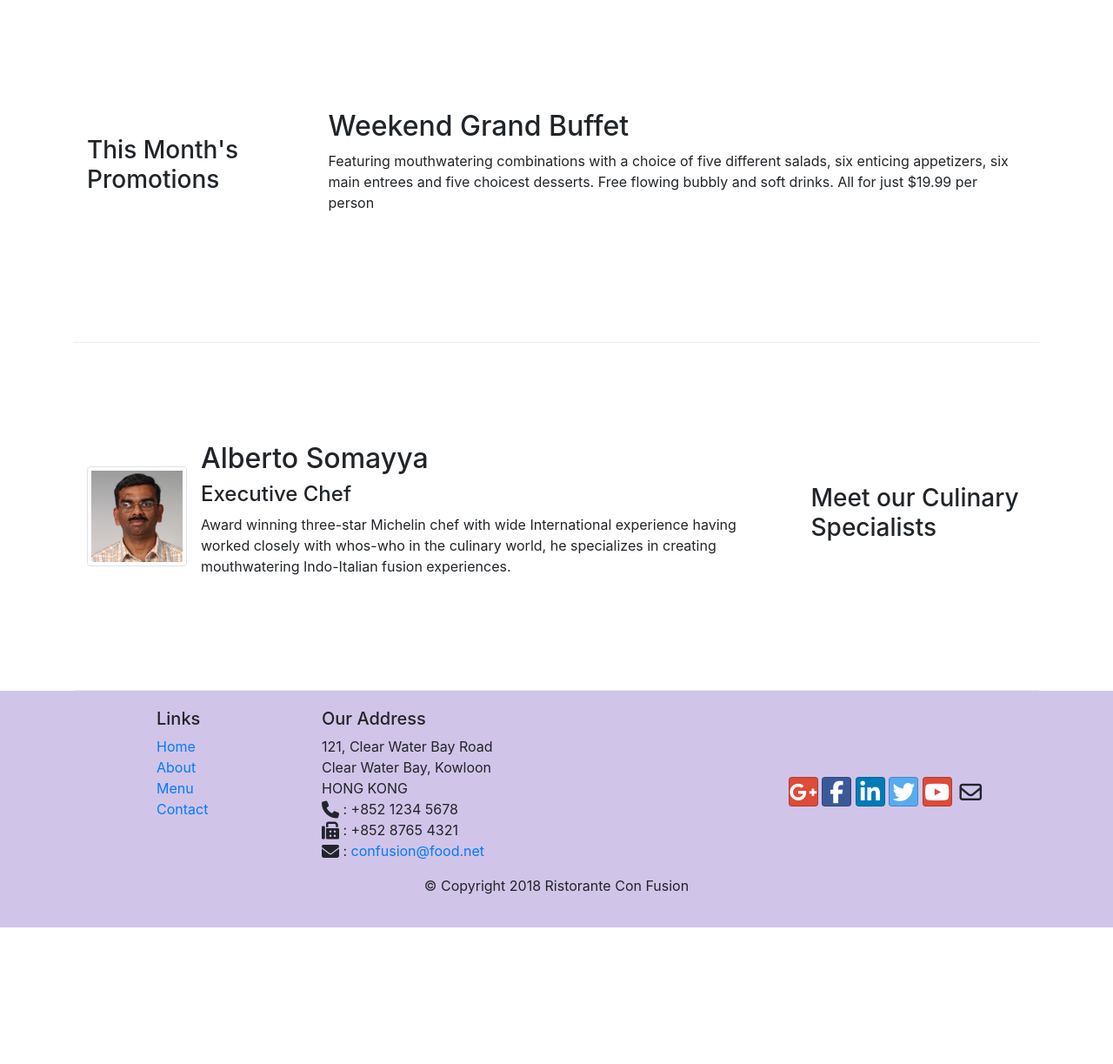
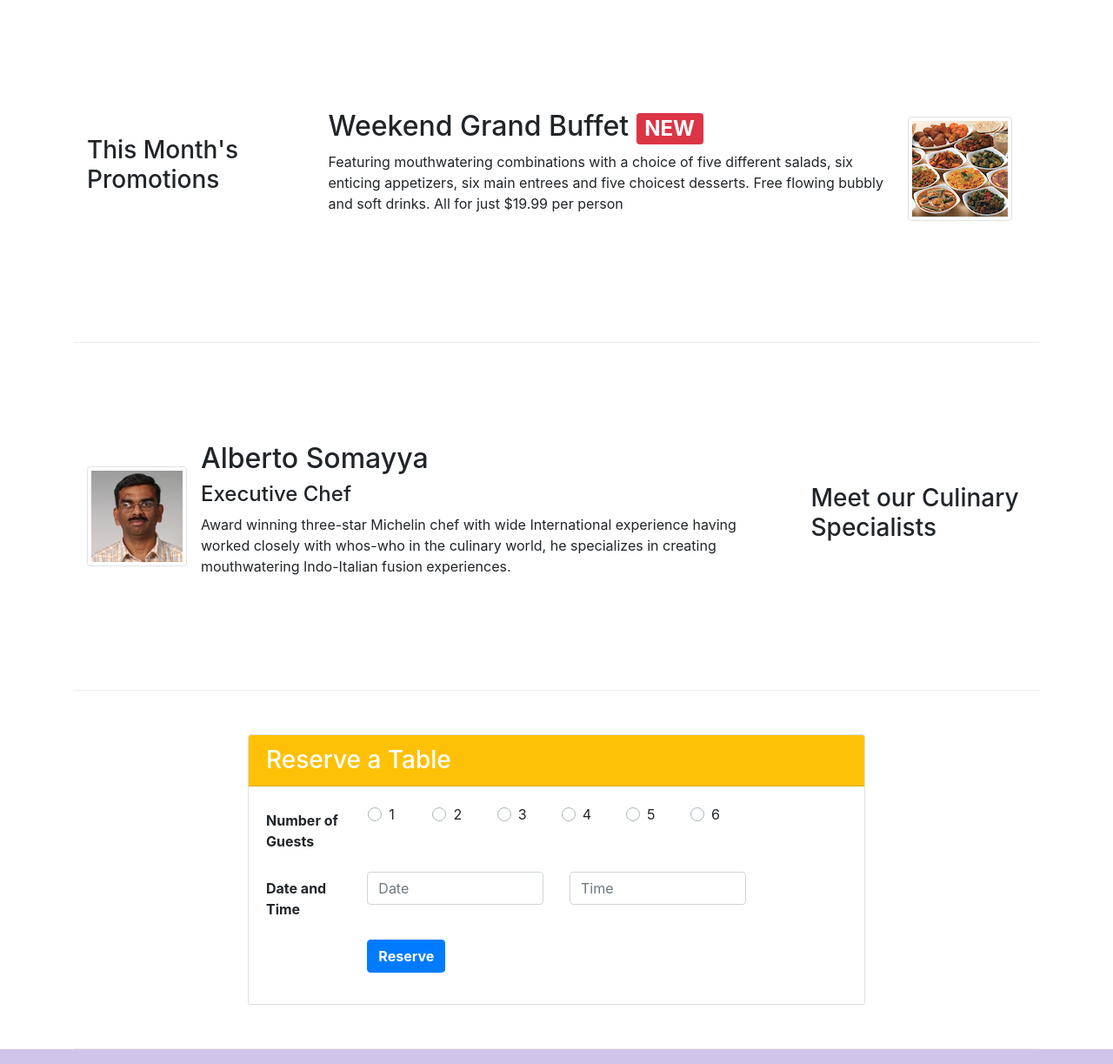
Before and after one commit to premnathkulal1/Courcera_Bootstrap_Cource_2, a plain HTML site: page index.html in a window 1280 px wide. Shown: the part 740-1963 px from the top of the page at 87% size. Before the commit the page ends 1806 px from the top, so only its background shows below. Drawn offline with nearby package versions, Linux system fonts and the light colour scheme.

Commit message:
Second Assignmnt with modified index  page

```diff
--- a/index.html
+++ b/index.html
@@ -42,11 +42,14 @@
             <div class="row row-header">
                 <div class="col-12 col-sm-6">
                     <h1>Ristorante con Fusion</h1>
-                    <p>We take inspiration from the World's best cuisines, and create a unique fusion experience. Our lipsmacking creations will tickle your culinary senses!</p>
+                    <p><strong>We take inspiration from the World's best cuisines, and create a unique fusion experience. Our lipsmacking creations will tickle your culinary senses!</strong></p>
                 </div>
-                <div class="col-12 col-sm align-self-center">
+                <div class="col-12 col-sm-3 align-self-center">
 			<img src="img/logo.png" class="img-fluid">
                 </div>
+		<form class="col-12 col-sm-3 form-group my-auto" action="#reserveTabel">
+        		<button type="submit" class="btn btn-warning btn-block btn-lg">Reserve Tabel</button>
+                </form>
             </div>
         </div>
     </header>
@@ -61,7 +64,7 @@
             		<img class="d-flex mr-3 img-thumbnail align-self-center" src="img/uthappizza.png" alt="Uthappizza">
             		<div class="media-body">
 				<h2 class="mt-0">Uthappizza  <span class="badge badge-danger">HOT</span> <span class="badge badge-pill badge-secondary"> $4.99</h2>
-				<p>A unique combination of Indian Uthappam (pancake) and Italian pizza, topped with Cerignola olives, ripe vine cherry tomatoes, Vidalia onion, Guntur chillies and Buffalo Paneer.</p>
+				<p class="d-none d-sm-block">A unique combination of Indian Uthappam (pancake) and Italian pizza, topped with Cerignola olives, ripe vine cherry tomatoes, Vidalia onion, Guntur chillies and Buffalo Paneer.</p>
             		</div>
             	</div>
             </div>
@@ -73,8 +76,13 @@
                 <h3>This Month's Promotions</h3>
             </div>
             <div class="col col-sm col-md">
-                <h2>Weekend Grand Buffet</h2>
-                <p>Featuring mouthwatering combinations with a choice of five different salads, six enticing appetizers, six main entrees and five choicest desserts. Free flowing bubbly and soft drinks. All for just $19.99 per person </p>
+		<div class="media">
+			<div class="media-body">
+				<h2>Weekend Grand Buffet <span class="badge badge-danger">NEW</span></h2>
+				<p class="d-none d-sm-block">Featuring mouthwatering combinations with a choice of five different salads, six enticing appetizers, six main entrees and five choicest desserts. Free flowing bubbly and soft drinks. All for just $19.99 per person </p>
+			</div>
+			<img class="d-flex mr-3 img-thumbnail align-self-center" src="img/buffet.png" alt="Uthappizza">
+		</div>
             </div>
         </div>
 
@@ -88,11 +96,65 @@
             		<div class="media-body">
             		        <h2>Alberto Somayya</h2>
 				<h4>Executive Chef</h4>
-				<p>Award winning three-star Michelin chef with wide International experience having worked closely with whos-who in the culinary world, he specializes in creating mouthwatering Indo-Italian fusion experiences. </p>
+				<p class="d-none d-sm-block">Award winning three-star Michelin chef with wide International experience having worked closely with whos-who in the culinary world, he specializes in creating mouthwatering Indo-Italian fusion experiences. </p>
             		</div>
             	</div>
             </div>
         </div>
+
+	<div class="row row-content justify-content-center" id="reserveTabel">
+		<div class="col col-sm-8">
+		    <div class="card">
+		       <h3 class="card-header bg-warning text-white">Reserve a Table</h3>
+		         <div class="card-body">
+			    <form>
+				 <div class="form-group row">
+					<label for="radio_buttons" class="col-md-2 col-form-label"><strong>Number of Guests</strong></label>
+		        		<div class="ml-3 col-1 col-md-1 custom-control custom-radio">
+					      <input type="radio" id="customRadio1" name="customRadio" class="custom-control-input">
+					      <label class="custom-control-label" for="customRadio1">1</label>
+					</div>
+					<div class="ml-3 col-1 col-md-1 custom-control custom-radio">
+					      <input type="radio" id="customRadio2" name="customRadio" class="custom-control-input">
+					      <label class="custom-control-label" for="customRadio2">2</label>
+					</div>
+					<div class="ml-3 col-1 col-md-1 custom-control custom-radio">
+					      <input type="radio" id="customRadio3" name="customRadio" class="custom-control-input">
+					      <label class="custom-control-label" for="customRadio3">3</label>
+					</div>
+					<div class="ml-3 col-1 col-md-1 custom-control custom-radio">
+					      <input type="radio" id="customRadio4" name="customRadio" class="custom-control-input">
+					      <label class="custom-control-label" for="customRadio4">4</label>
+					</div>
+					<div class="ml-3 col-1 col-md-1 custom-control custom-radio">
+					      <input type="radio" id="customRadio5" name="customRadio" class="custom-control-input">
+					      <label class="custom-control-label" for="customRadio5">5</label>
+					</div>
+					<div class="ml-3 col-1	 col-md-1 custom-control custom-radio">
+					      <input type="radio" id="customRadio6" name="customRadio" class="custom-control-input">
+					      <label class="custom-control-label" for="customRadio6">6</label>
+					</div>
+				 </div>
+				 <div class="form-group row">
+				 	<label for="date_and_Time" class="col-md-2 col-form-label"><strong>Date and Time</strong></label>
+				 	<div class="col-12 col-md-4">
+                				<input type="text" class="form-control" id="date" name="date" placeholder="Date" />
+		        		</div>
+		        		<div class="col-12 col-md-4">
+		        			<input type="text" class="form-control" id="time" name="time" placeholder="Time" />
+		        		</div>
+				 </div>
+				 <div class="form-group row">
+		        		<div class="offset-md-2 col-md-10">
+                				<button type="reserve" class="btn btn-primary"><strong>Reserve</strong></button>
+                	        	</div>
+				 </div>
+			    </form>
+		          </div>
+		     </div>
+		</div>
+	</div>
+
     </div>
 
     <footer class="footer">
@@ -104,7 +166,7 @@
                         <li><a href="#">Home</a></li>
                         <li><a href="./aboutus.html">About</a></li>
                         <li><a href="#">Menu</a></li>
-                        <li><a href="#">Contact</a></li>
+                        <li><a href="contactus.html">Contact</a></li>
                     </ul>
                 </div>
                 <div class="col-7 col-sm-5">
```
Also changed, not shown: aboutus.html (+1 -1 lines), contactus.html (+5 -5 lines).
